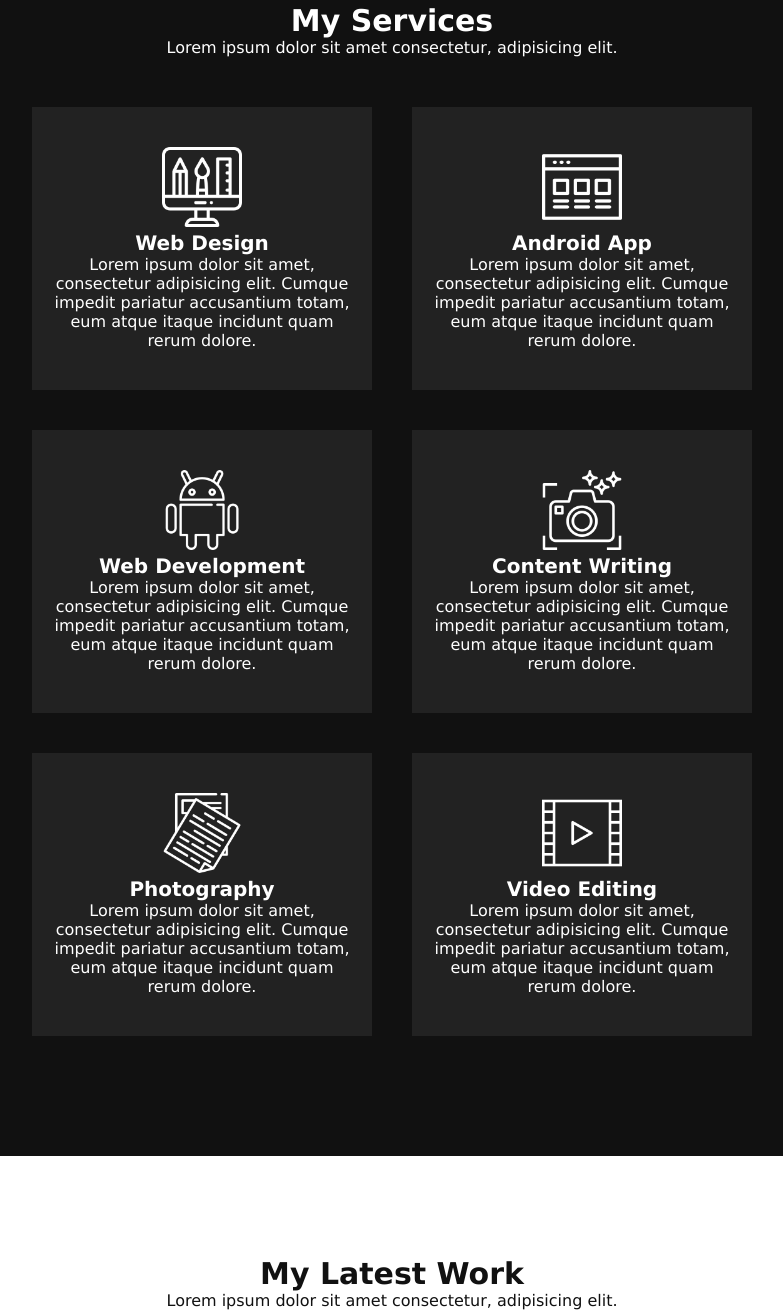
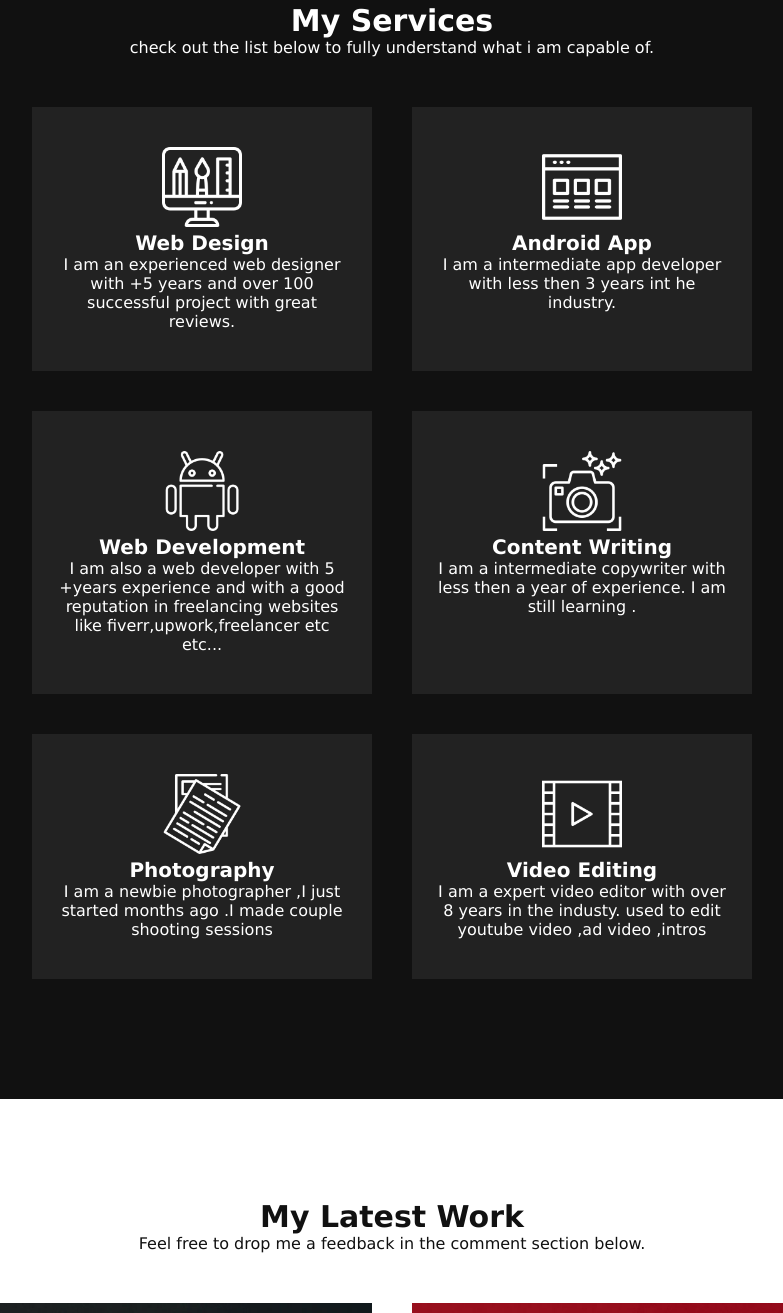
Before and after one commit to Sami-21/portfolio, a plain HTML site: page portfolio/index.html in a window 1280 px wide. Shown: the part 1728-3041 px from the top of the page, without its empty margins (248-1031 px from the left). Drawn offline with Linux system fonts and the light colour scheme.

Commit message:
Add files via upload

```diff
--- a/portfolio/index.html
+++ b/portfolio/index.html
@@ -53,38 +53,38 @@
     <section class="services"  id="services">
         <div class="heading white">
         <h2>My Services</h2>
-        <p>Lorem ipsum dolor sit amet consectetur, adipisicing elit. </p>
+        <p>check out the list below to fully understand what i am capable of. </p>
         </div>
         <div class="content">
             <div class="servicesbox">
                 <img src="icon1.png" alt="#">
                 <h2>Web Design</h2>
-                <p>Lorem ipsum dolor sit amet, consectetur adipisicing elit. Cumque impedit pariatur accusantium totam, eum atque itaque incidunt quam rerum dolore.</p>
+                <p>I am an experienced web designer with +5 years and over 100 successful project with great reviews.</p>
             </div>
             <div class="servicesbox">
                 <img src="icon2.png" alt="#">
                 <h2>Android App</h2>
-                <p>Lorem ipsum dolor sit amet, consectetur adipisicing elit. Cumque impedit pariatur accusantium totam, eum atque itaque incidunt quam rerum dolore.</p>
+                <p>I am a intermediate app developer with less then 3 years int he industry.</p>
             </div>
             <div class="servicesbox">
                 <img src="icon3.png" alt="#">
                 <h2>Web Development</h2>
-                <p>Lorem ipsum dolor sit amet, consectetur adipisicing elit. Cumque impedit pariatur accusantium totam, eum atque itaque incidunt quam rerum dolore.</p>
+                <p>I am also a web developer with 5 +years experience and with a good reputation in freelancing websites like fiverr,upwork,freelancer etc etc...</p>
             </div>
             <div class="servicesbox">
                 <img src="icon4.png" alt="#">
                 <h2>Content Writing</h2>
-                <p>Lorem ipsum dolor sit amet, consectetur adipisicing elit. Cumque impedit pariatur accusantium totam, eum atque itaque incidunt quam rerum dolore.</p>
+                <p>I am a intermediate copywriter with less then a year of experience. I am still learning .</p>
             </div>
             <div class="servicesbox">
                 <img src="icon5.png" alt="#">
                 <h2>Photography</h2>
-                <p>Lorem ipsum dolor sit amet, consectetur adipisicing elit. Cumque impedit pariatur accusantium totam, eum atque itaque incidunt quam rerum dolore.</p>
+                <p>I am a newbie photographer ,I just started months ago .I made couple shooting sessions</p>
             </div>
             <div class="servicesbox">
                 <img src="icon6.png" alt="#">
                 <h2>Video Editing</h2>
-                <p>Lorem ipsum dolor sit amet, consectetur adipisicing elit. Cumque impedit pariatur accusantium totam, eum atque itaque incidunt quam rerum dolore.</p>
+                <p>I am a expert video editor with over 8 years in the industy. used to edit youtube video ,ad video ,intros </p>
             </div>
         </div>
     </section>
@@ -93,7 +93,7 @@
     <section class="work" id="work">
         <div class="heading ">
             <h2>My Latest Work</h2>
-            <p>Lorem ipsum dolor sit amet consectetur, adipisicing elit. </p>
+            <p>Feel free to drop me a feedback in the comment section below. </p>
             </div>
             <div class="content">
                 <div class="workbox">
```
